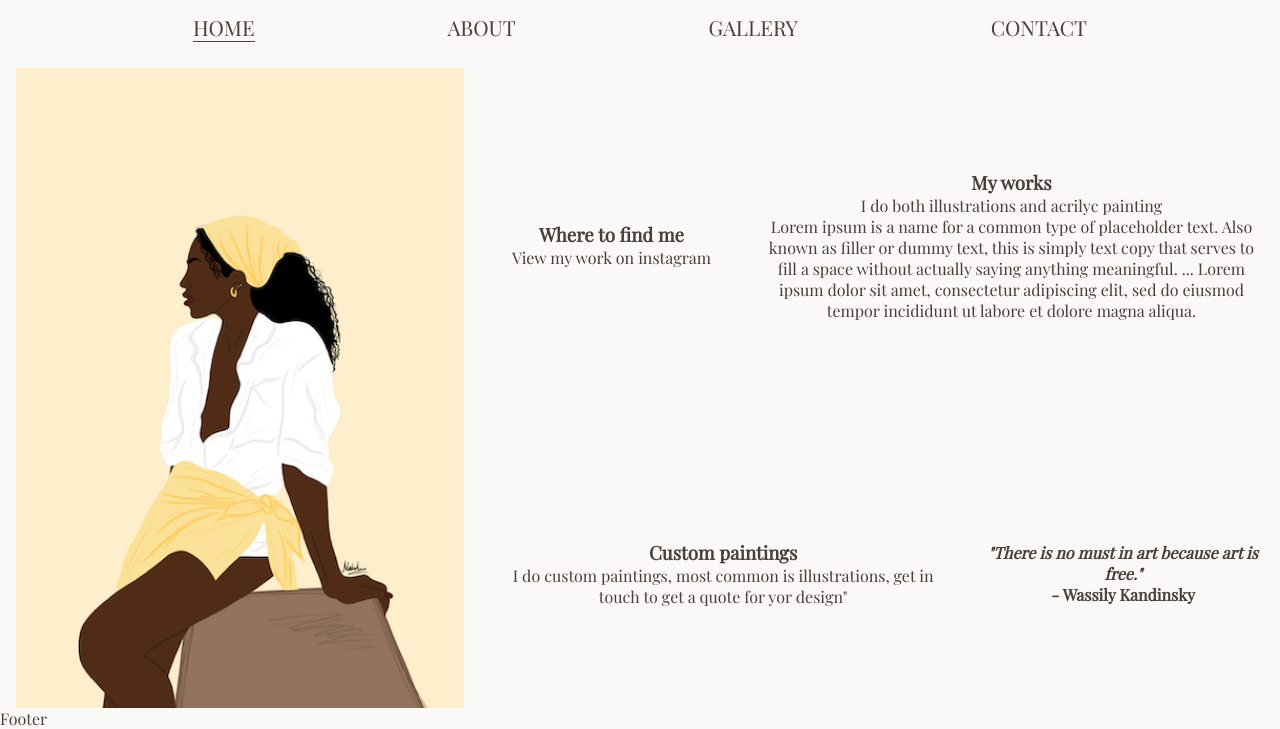
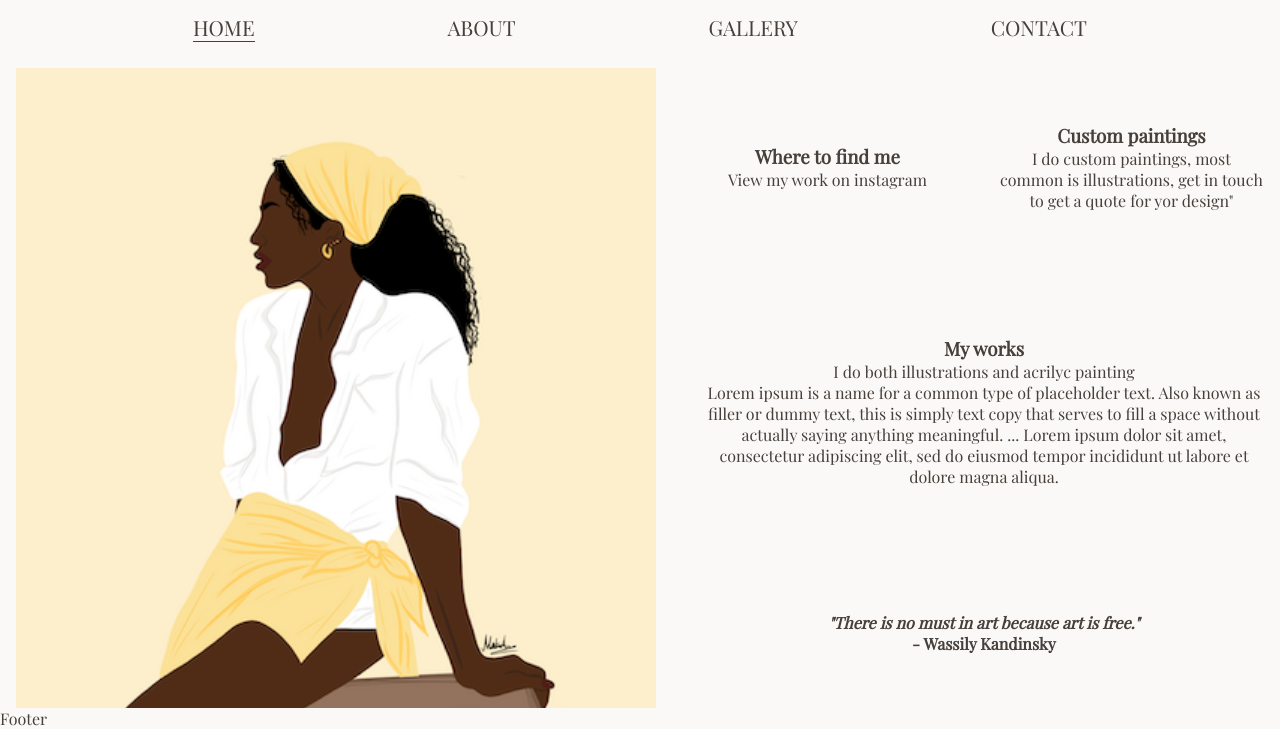
Before and after one commit to Ajn0r/CI_PP1, a plain HTML site: page index.html in a window 1280 px wide. Shown: the part 148-877 px from the top of the page. Drawn offline with nearby package versions, Linux system fonts and the light colour scheme; a web font is replaced by a local one.

Commit message:
change layout for main content

```diff
--- a/assets/css/style.css
+++ b/assets/css/style.css
@@ -130,10 +130,10 @@ header {
     }
     .main-section {
         grid-template-areas:
-            'one one three three'
-            'one one two four'
-            'one one two four'
-            'one one five five';
+            'one two'
+            'one three'
+            'one four'
+            'one five';
     }
     .grid-main-1 {
         min-width: 28rem;
@@ -143,10 +143,15 @@ header {
     header {
         margin-bottom: 1.5rem;
     }
+    .grid-main-1 {
+        min-width: 40rem;
+    }
+
     .main-section {
         grid-template-areas:
-        ' one two three three '
-        ' one four four five ';
+        ' one two four '
+        ' one three three'
+        'one five five';
     }
 
 }
--- a/index.html
+++ b/index.html
@@ -38,8 +38,7 @@
        <!-- Main first section -->
         <section>
             <div class="main-section">
-            <div class="grid-main-1">
-            </div>
+                    <div class="grid-main-1"></div>
                     <div class="grid-main-2">
                         <h3>Where to find me</h3>
                         <p>View my work on instagram </p>
@@ -70,7 +69,11 @@
                     </div>
             </div>
         </section>
+
+        <section>
+        </section>
     </main>
+
     <footer>Footer</footer>
    <script src="https://kit.fontawesome.com/1b00d9a190.js" crossorigin="anonymous"></script>
 </body>
```
Lines whose indentation alone changed are shown as unchanged.
